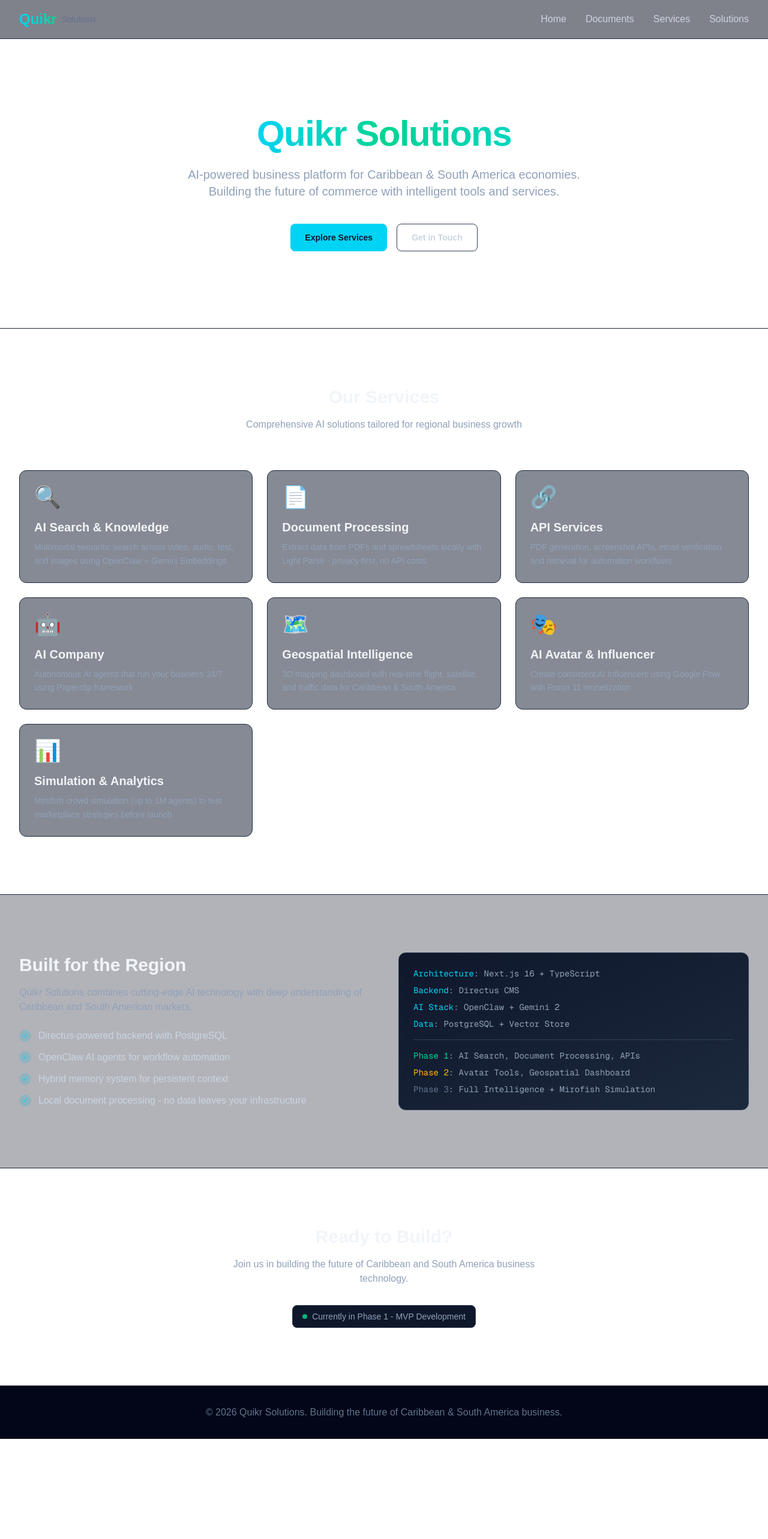
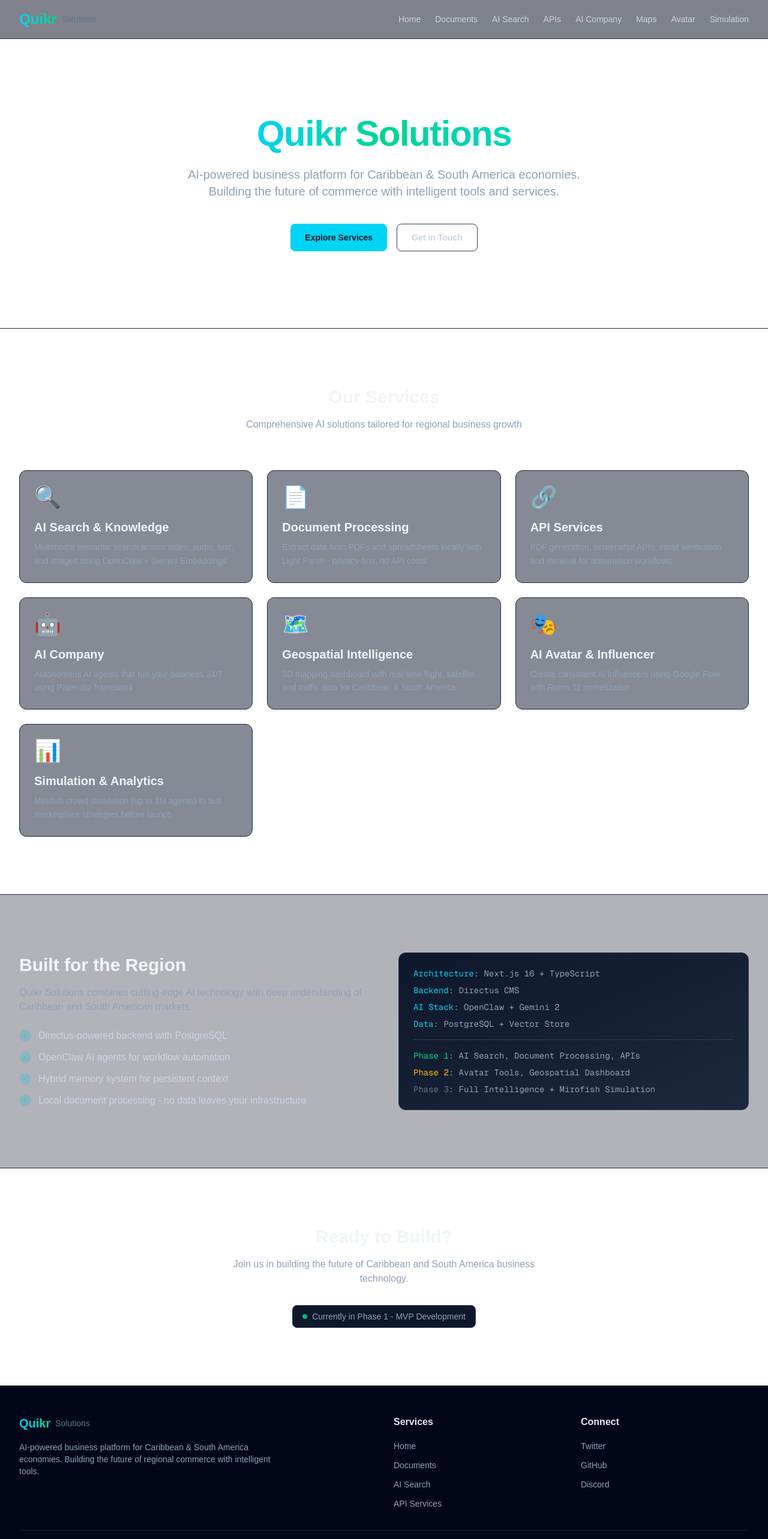
Before and after one commit to 211skilli211/bquikr_app, a Next.js app: page / in a window 1280 px wide. Shown: the top 2566 px of the page at 60% size. Before the commit the page ends 2399 px from the top, so only its background shows below. Built offline with nearby package versions, Linux system fonts and the light colour scheme.

Commit message:
Add Header and Footer components with full navigation

```diff
--- a/src/app/layout.tsx
+++ b/src/app/layout.tsx
@@ -1,5 +1,7 @@
 import type { Metadata } from "next";
 import { Geist, Geist_Mono } from "next/font/google";
+import Header from "@/components/Header";
+import Footer from "@/components/Footer";
 import "./globals.css";
 
 const geistSans = Geist({
@@ -28,30 +30,9 @@
       className={`${geistSans.variable} ${geistMono.variable} h-full antialiased`}
     >
       <body className="min-h-full flex flex-col bg-slate-900 text-slate-100">
-        <header className="border-b border-slate-800 bg-slate-950/50 backdrop-blur-sm sticky top-0 z-50">
-          <div className="max-w-7xl mx-auto px-4 sm:px-6 lg:px-8">
-            <div className="flex items-center justify-between h-16">
-              <div className="flex items-center gap-2">
-                <span className="text-2xl font-bold bg-gradient-to-r from-cyan-400 to-emerald-400 bg-clip-text text-transparent">
-                  Quikr
-                </span>
-                <span className="text-sm text-slate-500 font-medium">Solutions</span>
-              </div>
-              <nav className="hidden md:flex items-center gap-8">
-                <a href="/" className="text-slate-300 hover:text-cyan-400 transition-colors">Home</a>
-                <a href="/documents" className="text-slate-300 hover:text-cyan-400 transition-colors">Documents</a>
-                <a href="#services" className="text-slate-300 hover:text-cyan-400 transition-colors">Services</a>
-                <a href="#solutions" className="text-slate-300 hover:text-cyan-400 transition-colors">Solutions</a>
-              </nav>
-            </div>
-          </div>
-        </header>
+        <Header />
         <main className="flex-1">{children}</main>
-        <footer className="border-t border-slate-800 bg-slate-950 py-8">
-          <div className="max-w-7xl mx-auto px-4 sm:px-6 lg:px-8 text-center text-slate-500">
-            <p>&copy; 2026 Quikr Solutions. Building the future of Caribbean & South America business.</p>
-          </div>
-        </footer>
+        <Footer />
       </body>
     </html>
   );
--- /dev/null
+++ b/src/components/Footer.tsx
@@ -0,0 +1,78 @@
+import Link from 'next/link';
+
+const footerLinks = [
+  { href: '/', label: 'Home' },
+  { href: '/documents', label: 'Documents' },
+  { href: '/ai-search', label: 'AI Search' },
+  { href: '/api-services', label: 'API Services' },
+  { href: '/paperclip', label: 'AI Company' },
+  { href: '/geospatial', label: 'Geospatial' },
+  { href: '/avatar', label: 'Avatar' },
+  { href: '/simulation', label: 'Simulation' },
+];
+
+const socialLinks = [
+  { href: '#', label: 'Twitter' },
+  { href: '#', label: 'GitHub' },
+  { href: '#', label: 'Discord' },
+];
+
+export default function Footer() {
+  return (
+    <footer className="border-t border-slate-800 bg-slate-950 py-12">
+      <div className="max-w-7xl mx-auto px-4 sm:px-6 lg:px-8">
+        <div className="grid grid-cols-1 md:grid-cols-4 gap-8">
+          <div className="md:col-span-2">
+            <div className="flex items-center gap-2 mb-4">
+              <span className="text-xl font-bold bg-gradient-to-r from-cyan-400 to-emerald-400 bg-clip-text text-transparent">
+                Quikr
+              </span>
+              <span className="text-sm text-slate-500 font-medium">Solutions</span>
+            </div>
+            <p className="text-slate-400 text-sm max-w-md">
+              AI-powered business platform for Caribbean & South America economies.
+              Building the future of regional commerce with intelligent tools.
+            </p>
+          </div>
+
+          <div>
+            <h4 className="font-semibold text-slate-200 mb-4">Services</h4>
+            <ul className="space-y-2">
+              {footerLinks.slice(0, 4).map((link) => (
+                <li key={link.href}>
+                  <Link href={link.href} className="text-slate-400 hover:text-cyan-400 text-sm transition-colors">
+                    {link.label}
+                  </Link>
+                </li>
+              ))}
+            </ul>
+          </div>
+
+          <div>
+            <h4 className="font-semibold text-slate-200 mb-4">Connect</h4>
+            <ul className="space-y-2">
+              {socialLinks.map((link) => (
+                <li key={link.label}>
+                  <a href={link.href} className="text-slate-400 hover:text-cyan-400 text-sm transition-colors">
+                    {link.label}
+                  </a>
+                </li>
+              ))}
+            </ul>
+          </div>
+        </div>
+
+        <div className="border-t border-slate-800 mt-8 pt-8 flex flex-col md:flex-row justify-between items-center gap-4">
+          <p className="text-slate-500 text-sm">
+            &copy; 2026 Quikr Solutions. All rights reserved.
+          </p>
+          <div className="flex gap-6">
+            <a href="#" className="text-slate-500 hover:text-cyan-400 text-sm transition-colors">Privacy</a>
+            <a href="#" className="text-slate-500 hover:text-cyan-400 text-sm transition-colors">Terms</a>
+            <a href="#" className="text-slate-500 hover:text-cyan-400 text-sm transition-colors">Contact</a>
+          </div>
+        </div>
+      </div>
+    </footer>
+  );
+}
--- /dev/null
+++ b/src/components/Header.tsx
@@ -0,0 +1,74 @@
+'use client';
+
+import { useState } from 'react';
+import Link from 'next/link';
+
+const navLinks = [
+  { href: '/', label: 'Home' },
+  { href: '/documents', label: 'Documents' },
+  { href: '/ai-search', label: 'AI Search' },
+  { href: '/api-services', label: 'APIs' },
+  { href: '/paperclip', label: 'AI Company' },
+  { href: '/geospatial', label: 'Maps' },
+  { href: '/avatar', label: 'Avatar' },
+  { href: '/simulation', label: 'Simulation' },
+];
+
+export default function Header() {
+  const [isOpen, setIsOpen] = useState(false);
+
+  return (
+    <header className="border-b border-slate-800 bg-slate-950/50 backdrop-blur-sm sticky top-0 z-50">
+      <div className="max-w-7xl mx-auto px-4 sm:px-6 lg:px-8">
+        <div className="flex items-center justify-between h-16">
+          <Link href="/" className="flex items-center gap-2">
+            <span className="text-2xl font-bold bg-gradient-to-r from-cyan-400 to-emerald-400 bg-clip-text text-transparent">
+              Quikr
+            </span>
+            <span className="text-sm text-slate-500 font-medium">Solutions</span>
+          </Link>
+
+          <nav className="hidden md:flex items-center gap-6">
+            {navLinks.map((link) => (
+              <Link
+                key={link.href}
+                href={link.href}
+                className="text-slate-300 hover:text-cyan-400 transition-colors text-sm font-medium"
+              >
+                {link.label}
+              </Link>
+            ))}
+          </nav>
+
+          <button
+            onClick={() => setIsOpen(!isOpen)}
+            className="md:hidden p-2 text-slate-300 hover:text-cyan-400"
+          >
+            <svg className="w-6 h-6" fill="none" stroke="currentColor" viewBox="0 0 24 24">
+              {isOpen ? (
+                <path strokeLinecap="round" strokeLinejoin="round" strokeWidth={2} d="M6 18L18 6M6 6l12 12" />
+              ) : (
+                <path strokeLinecap="round" strokeLinejoin="round" strokeWidth={2} d="M4 6h16M4 12h16M4 18h16" />
+              )}
+            </svg>
+          </button>
+        </div>
+
+        {isOpen && (
+          <nav className="md:hidden py-4 border-t border-slate-800">
+            {navLinks.map((link) => (
+              <Link
+                key={link.href}
+                href={link.href}
+                onClick={() => setIsOpen(false)}
+                className="block py-2 text-slate-300 hover:text-cyan-400 transition-colors"
+              >
+                {link.label}
+              </Link>
+            ))}
+          </nav>
+        )}
+      </div>
+    </header>
+  );
+}
```
